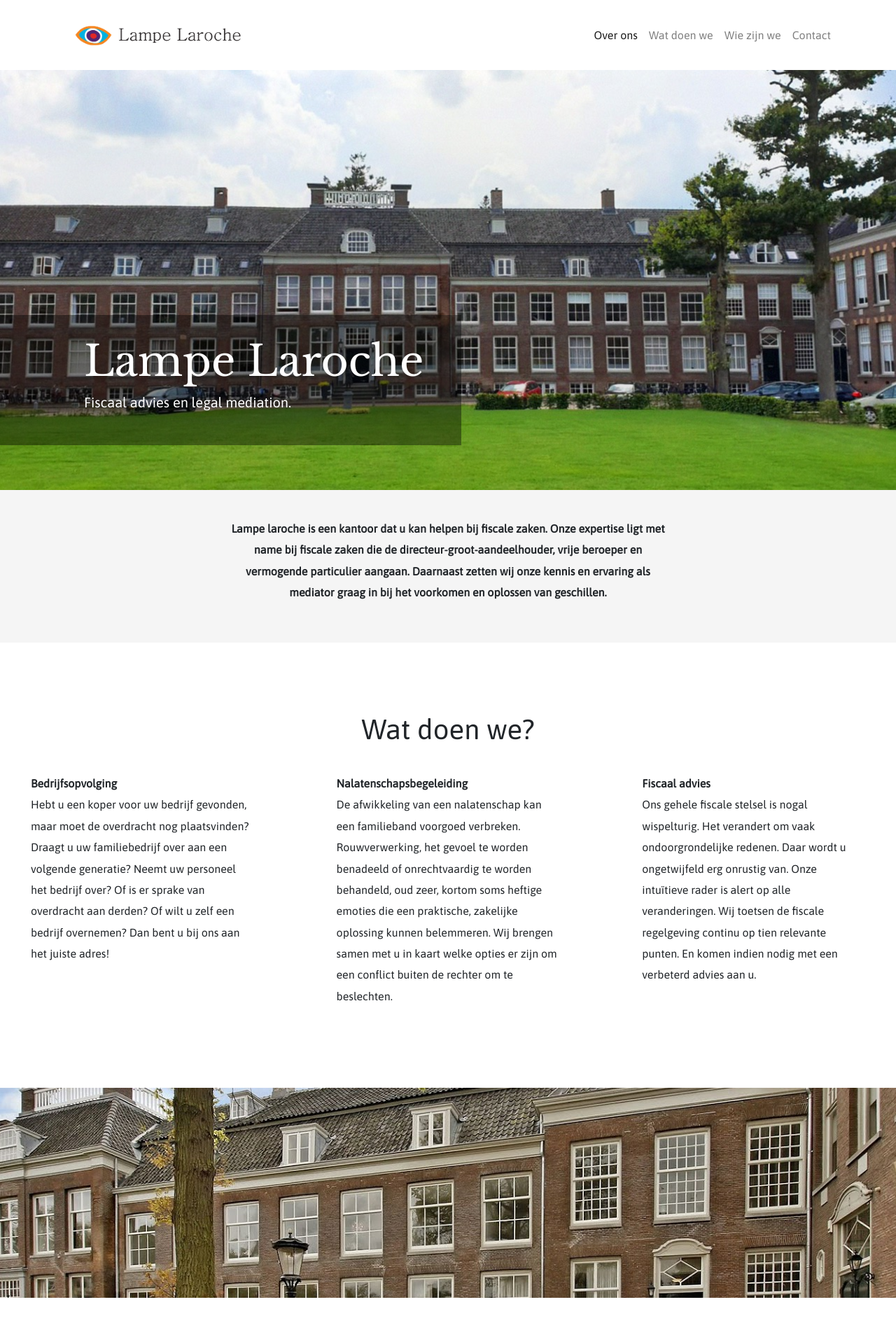
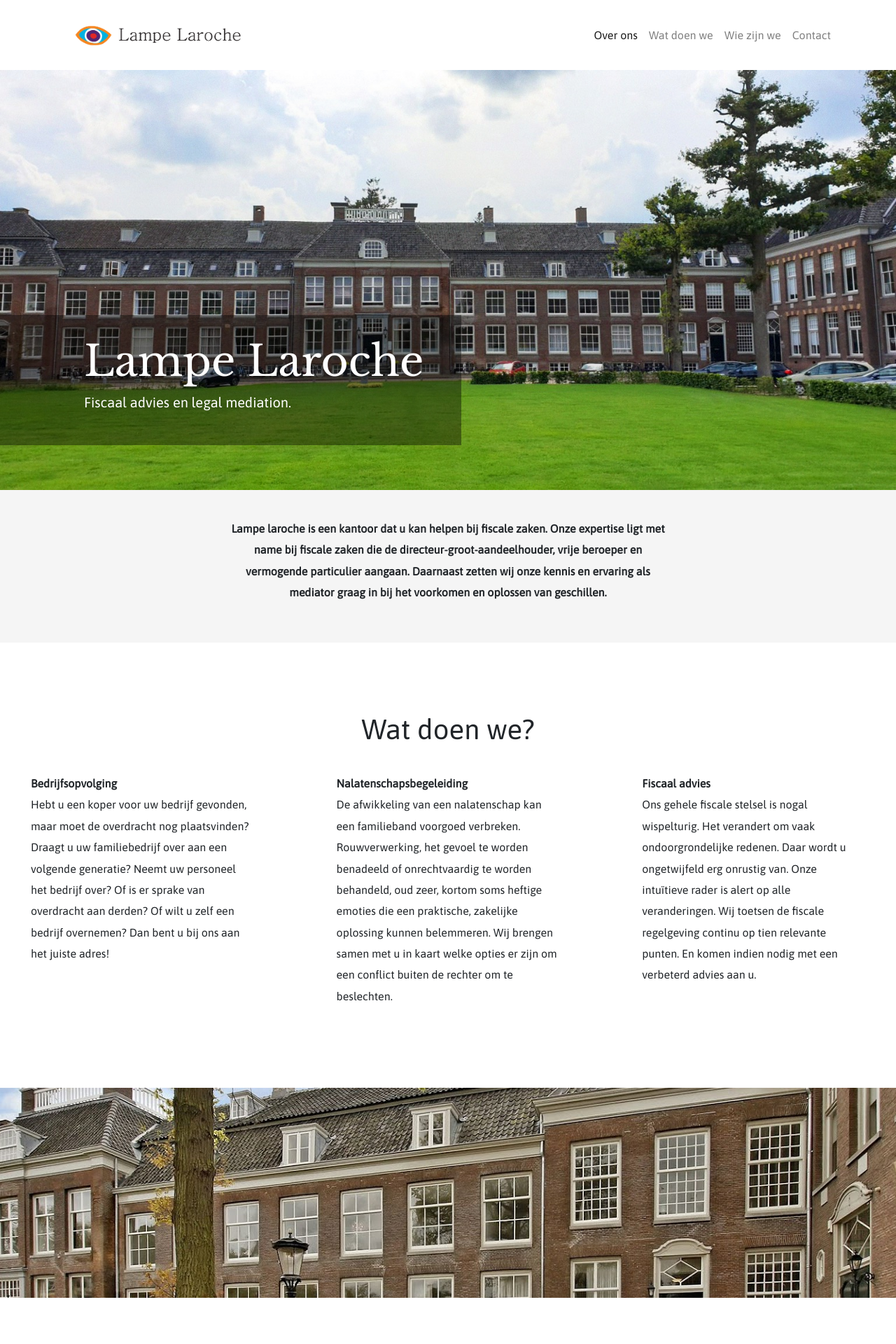
Before and after one commit to lucaslampe/lucaslampe.github.io, a Jekyll site: the page demos/lampe-laroche/index.html, which Jekyll copies as it is, in a window 1280 px wide. Shown: the top 1920 px of the page at 70% size. Built offline with Jekyll 4.4.1, drawn with Linux system fonts in a browser that asks for light colours; nearby versions of some CDN libraries.

Commit message:
Update img

```diff
--- a/demos/kruijf-cleaning/assets/css/main.css
+++ b/demos/kruijf-cleaning/assets/css/main.css
@@ -15,7 +15,7 @@
     background-image: linear-gradient(
       rgba(0, 0, 0, 0.35),
       rgba(0, 0, 0, 0)
-    ), url("/assets/img/unsplash1.jpg");
+    ), url("/assets/img/unsplash1-squashed.jpg");
     background-size: cover;
     background-position: center;
     background-repeat: no-repeat;
--- a/demos/lampe-laroche/css/main.css
+++ b/demos/lampe-laroche/css/main.css
@@ -91,7 +91,7 @@
       ), url("../img/header.jpg");
     background-position: center;
     background-attachment: fixed;
-    background-size: 100% 100% 100%;
+    background-size: 100% 100%;
     margin-bottom: 0px;
     color: white;
     background-color: whitesmoke;
```
Also changed, not shown: 1 other file.
